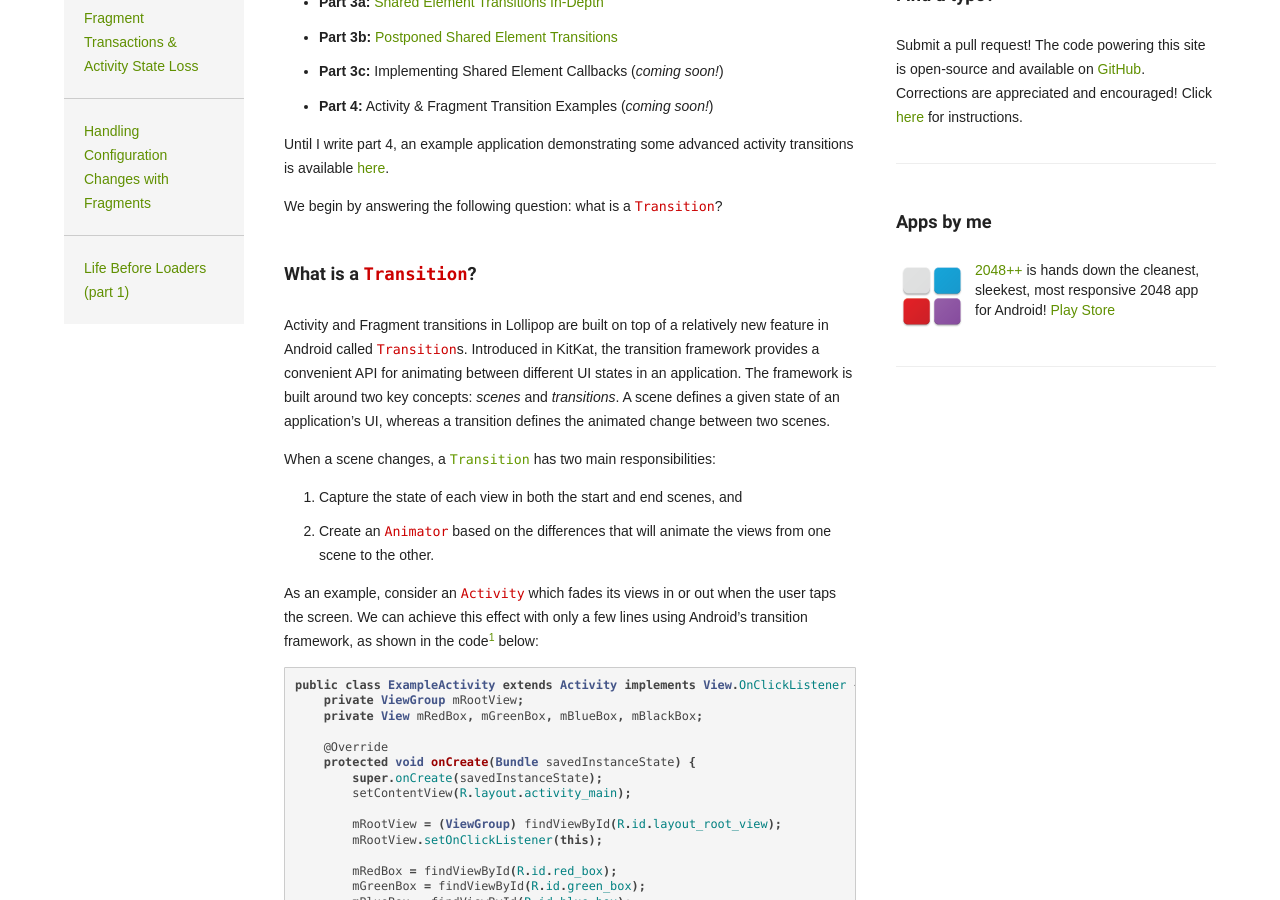
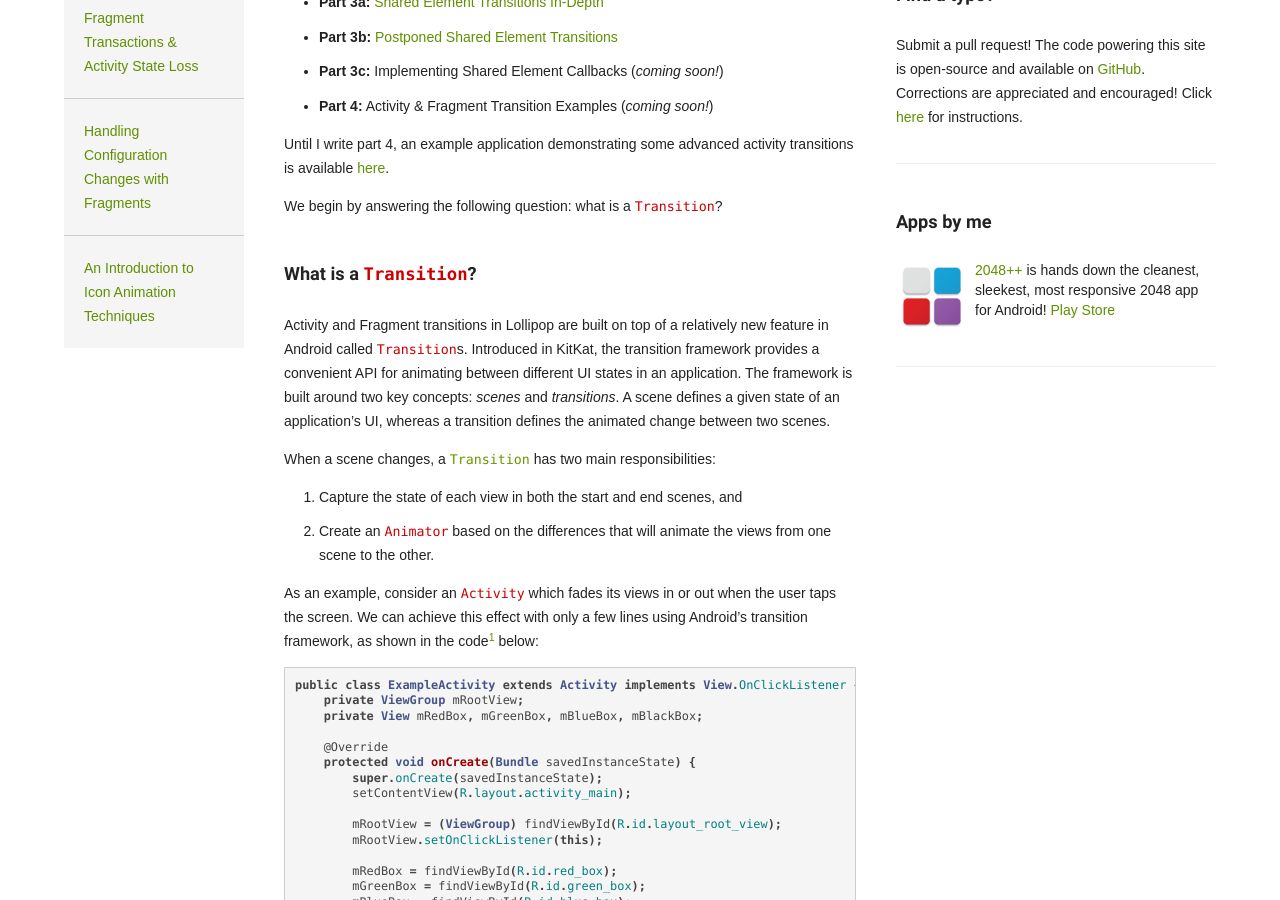
Before and after one commit to alexjlockwood/AndroidDesignPatterns, a Jekyll site: the page built from _posts/2014-12-04-activity-fragment-transitions-in-android-lollipop-part1.md, in a window 1280 px wide and 900 px high, scrolled down 463 px. Built offline with Jekyll 4.4.1, drawn with Linux system fonts in a browser that asks for light colours; some web fonts are replaced; a script that is not in the unit is left out; comment, search, counter and statistics services are not loaded.

Commit message:
Update 2014-12-04-activity-fragment-transitions-in-android-lollipop-part1.md

```diff
--- a/_posts/2014-12-04-activity-fragment-transitions-in-android-lollipop-part1.md
+++ b/_posts/2014-12-04-activity-fragment-transitions-in-android-lollipop-part1.md
@@ -5,7 +5,7 @@
 permalink: /2014/12/activity-fragment-transitions-in-android-lollipop-part1.html
 related: ['/2013/08/fragment-transaction-commit-state-loss.html',
     '/2013/04/retaining-objects-across-config-changes.html',
-    '/2012/07/loaders-and-loadermanager-background.html']
+    '/2016/11/introduction-to-icon-animation-techniques.html']
 updated: '2014-03-11'
 ---
 
```
